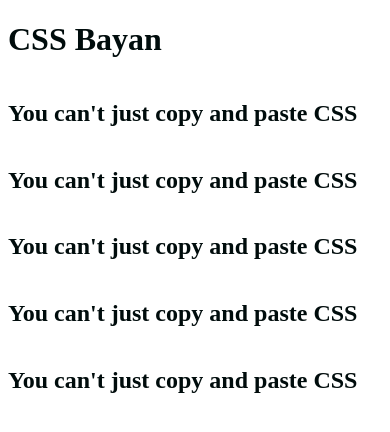
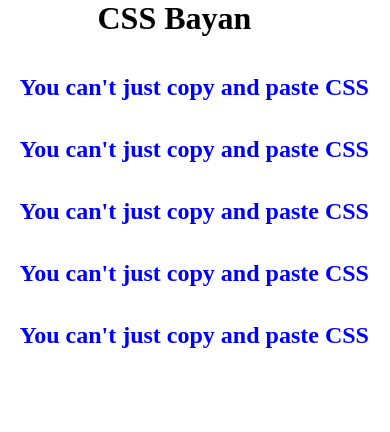
Before and after one commit to vitvampir/cssBayan, a plain HTML site: page index.html in a window 390 px wide. Drawn offline with Linux system fonts and the light colour scheme.

Commit message:
feat:styling for mobile resolution(SAT, 11 marth, 2023 23:20:35

```diff
--- a/style.css
+++ b/style.css
@@ -1,10 +1,26 @@
 *{
-    color: rgb(0, 12, 12);
+    margin: 0;
 }
 
+h1{
+    padding-left: 25%;
+}
+
+h2{
+    color: blue;
+    padding: 5% 0;
+}
+
+
 .accordion{
+    width: 90%;
+    padding: 5%;
+}
+
+.accordion-image img{
     width: 100%;
 }
+
 
 .accordion-label-name{
     display: flex;
@@ -21,11 +37,9 @@
     background-size: 100%;
   }
 
-.accordion:hover .accordion-label-pick{
-    display: block;
-}
 
-.accordion-item:hover{
+
+.accordion *{
     cursor: grabbing;
 }
 
@@ -41,8 +55,23 @@
     display: block;
   }
 
+  .accordion-item input[type="radio"]:checked ~ label h2 {
+    color: black;
+  }
+
   .accordion-item input[type="radio"]:checked ~ label .accordion-label-pick {
     background-image: url(cross.png);
+  }
+
+
+
+
+
+
+  @media (hover: hover) {
+
+    .accordion:hover .accordion-label-pick{
+        display: block;
     }
 
     .accordion-item label:hover .accordion-image {
@@ -52,3 +81,5 @@
       .accordion-image:hover {
         display: block;
       }
+
+  }
```
Lines whose indentation alone changed are shown as unchanged.
